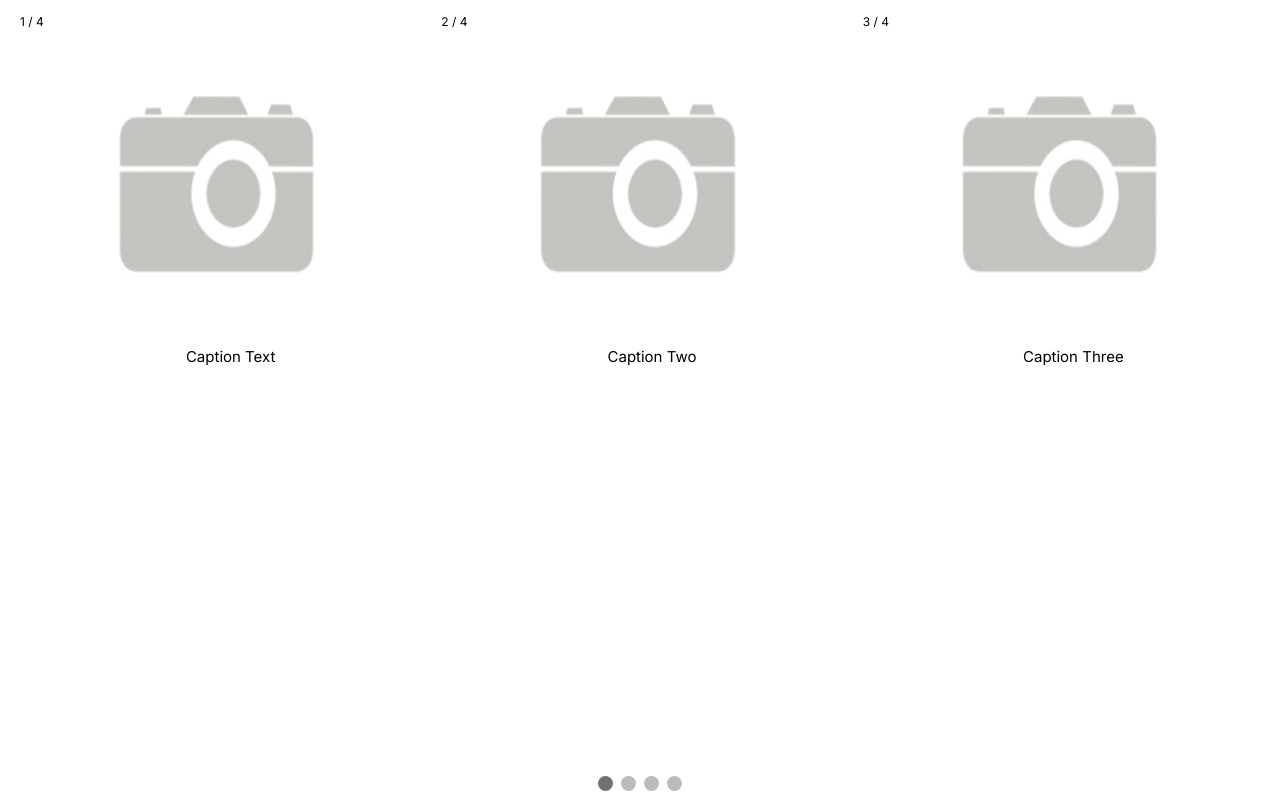
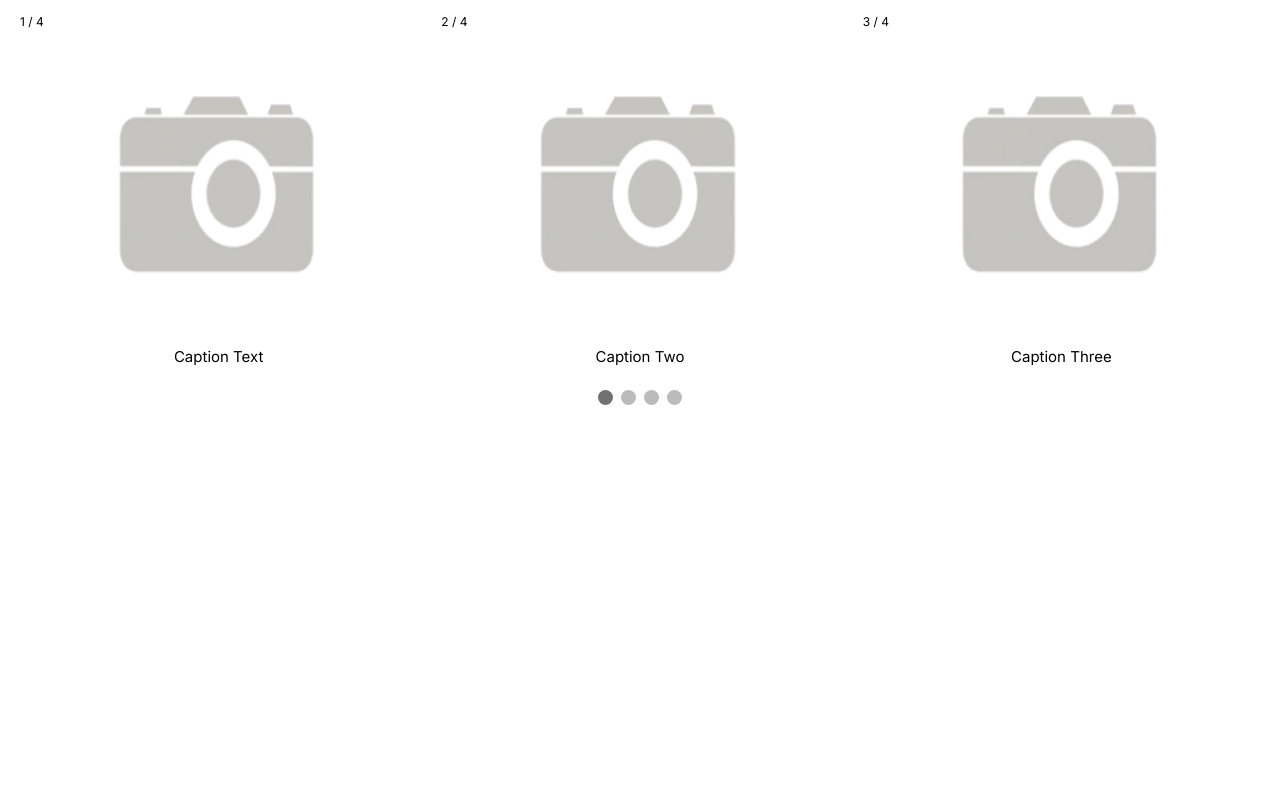
Before and after one commit to alexander-ponkratov/landing-baths, a plain HTML site: page gallery.html in a window 1280 px wide. Drawn offline with Linux system fonts and the light colour scheme.

Commit message:
edit gallery.css 2

```diff
--- a/css/gallery.css
+++ b/css/gallery.css
@@ -1,5 +1,5 @@
 .slideshow-container * {
-  /* box-sizing: border-box; */
+  box-sizing: border-box;
 }
 
 /* Slideshow container */
@@ -9,25 +9,21 @@
   margin: auto;
 }
 
-/* Hide the images by default */
-.mySlides {
-  display: none;
-}
-
 .mySlides-grid {
   display: grid;
   grid-template-columns: 1fr 1fr 1fr;
 }
-.mySlides-grid-el {
+
+.mySlides {
   display: grid;
-  grid-template-rows: 1fr 1fr;
+  grid-template-rows: auto 1fr auto;
 }
 
 /* Next & previous buttons */
 .prev,
 .next {
   cursor: pointer;
-  /*position: absolute;*/
+  position: absolute;
   top: 50%;
   width: auto;
   margin-top: -22px;
--- a/gallery.html
+++ b/gallery.html
@@ -16,37 +16,31 @@
 
         <!-- Full-width images with number and caption text -->
         <div class="mySlides-grid">
-            <div class="mySlides-grid-el">
+
             <div class="mySlides fade">
                 <div class="numbertext">1 / 4</div>
                 <img src="image 2.jpg" style="width:100%">
                 <div class="gallery-text">Caption Text</div>
             </div>
-            </div>
 
-
-            <div class="mySlides-grid-el">
             <div class="mySlides fade">
                 <div class="numbertext">2 / 4</div>
                 <img src="image 2.jpg" style="width:100%">
                 <div class="gallery-text">Caption Two</div>
             </div>
-            </div>
 
-            <div class="mySlides-grid-el">
             <div class="mySlides fade">
                 <div class="numbertext">3 / 4</div>
                 <img src="image 2.jpg" style="width:100%">
                 <div class="gallery-text">Caption Three</div>
             </div>
-            </div>
-            <div class="mySlides-grid-el">
+
             <div class="mySlides fade">
                 <div class="numbertext">4 / 4</div>
                 <img src="image 2.jpg" style="width:100%">
                 <div class="gallery-text">Caption Four</div>
             </div>
-            </div>
+
         </div>
 
         <!-- Next and previous buttons -->
```
Lines whose indentation alone changed are shown as unchanged.
